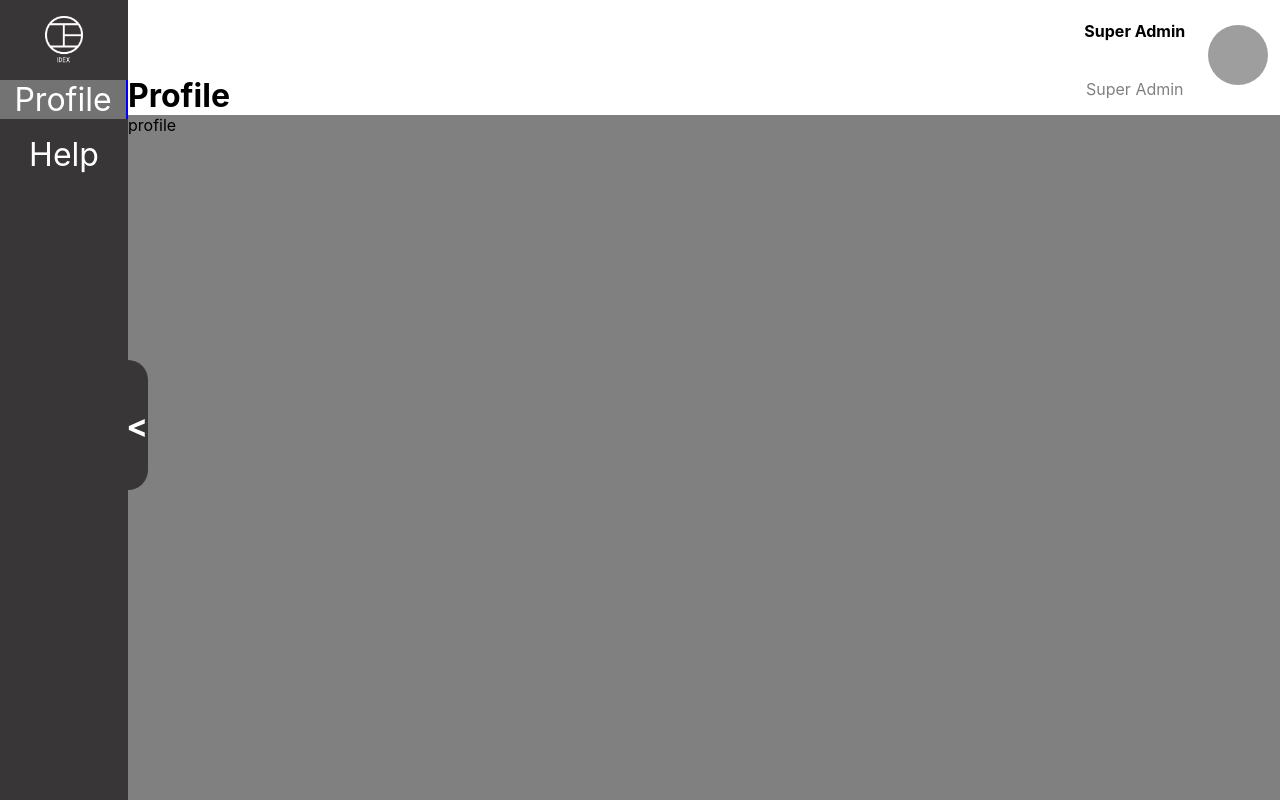
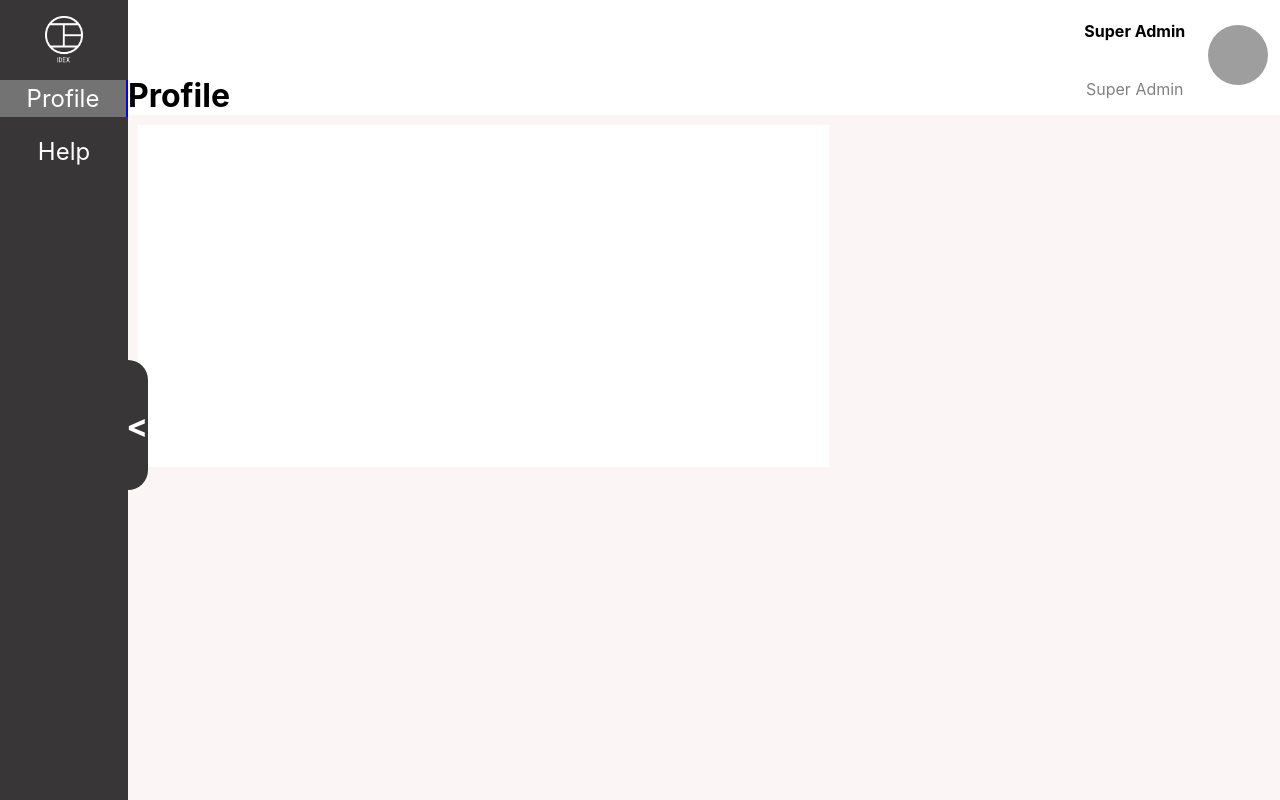
Before and after one commit to Augani/codechallenge, a React (Create React App) app: page /Profile in a window 1280 px wide. Built offline with nearby package versions, Linux system fonts and the light colour scheme; grey boxes are pictures that could not be loaded.

Commit message:
changed look

```diff
--- a/src/components/Profile.js
+++ b/src/components/Profile.js
@@ -1,10 +1,21 @@
 import React from 'react'
 import { connect } from 'react-redux'
+import { Redirect } from 'react-router-dom'
 
 function Profile() {
     return (
         <div className="pMain">
-        profile
+        <div className="card">
+        <div className="heading">
+
+        </div>
+        <div className="mid">
+
+        </div>
+        <div className="beneath">
+
+        </div>
+        </div>
         </div>
     )
 }
--- a/src/pages/index.css
+++ b/src/pages/index.css
@@ -6,7 +6,7 @@
 }
 
 .sideNav{
-    width: 10vw;
+    width: 10%;
     height: 100%;
     background-color: rgb(56, 54, 54);
     display: flex;
@@ -57,7 +57,9 @@
     width: 100%;
     height: 100%;
     display: flex;
-    font-size: 2rem;
+    font-size: 1.5rem;
+    padding-top: 4px;
+    padding-bottom: 4px;
     color: white;
     justify-content: center;
     text-decoration: none;
@@ -103,6 +105,17 @@
 }
 
 .card{
+    height: 50%;
+    width: 60%;
+    background-color: white;
+    box-shadow: grey;
+    margin: 10px;
+}
+
+.pMain{
+height: 100%;
+width: 100%;
+overflow: hidden;
 
 }
 
@@ -152,7 +165,7 @@
 .content{
     display: flex;
     flex-direction: column;
-    background-color: grey;
-    width: 90vw;
+    background-color: rgb(252, 245, 245);
+    width: 90%;
     height: 100%;
 }
```
